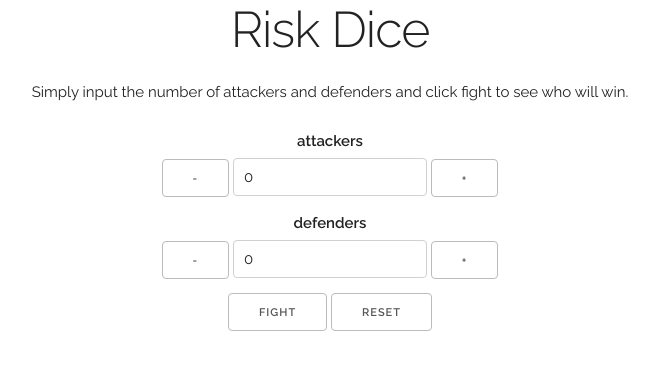
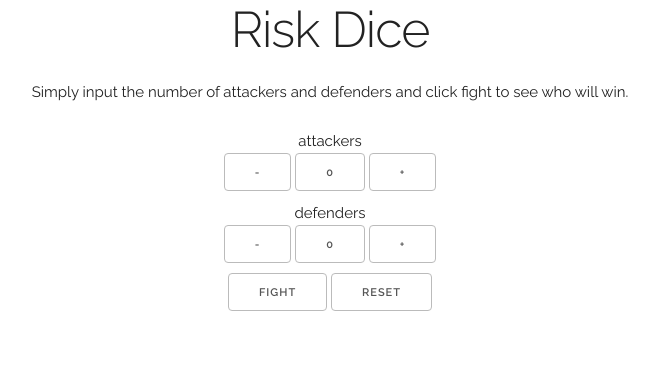
Before and after one commit to jis3r/risk-dice, a Svelte app: page / in a window 1280 px wide. Shown: the top 370 px of the page, without its empty margins (310-969 px from the left). Built offline with nearby package versions, Linux system fonts and the light colour scheme.

Commit message:
fix: styling and structure of defenders/attackers

```diff
--- a/src/App.svelte
+++ b/src/App.svelte
@@ -122,21 +122,31 @@
 				<p class="centered">Simply input the number of attackers and defenders and click fight to see who will win.</p>
 			</div>
 		</div>
+
+		<div class="row">
+			<div class="twelve columns">
+				<div class="centered">attackers</div>
+			</div>
+		</div>
 		<div class="row">
 			<div class="twelve columns">
 				<div class="centered">
-					<label for="attackers">attackers</label>
 					<button class="button" on:click={reductAtt}>-</button>
-					<input type="number" name="attackers" id="attackers" min="0" bind:value={attackers}>
+					<button class="button" id="attackers" disabled>{attackers}</button>
 					<button class="button" on:click={addAtt}>+</button>
-
 				</div>
 			</div>
+		</div>
+		<div class="row">
+			<div class="twelve columns">
+				<div class="centered">defenders</div>
+			</div>
+		</div>
+		<div class="row">
 			<div class="twelve columns">
 				<div class="centered">
-					<label for="attackers">defenders</label>
 					<button class="button" on:click={reductDef}>-</button>
-					<input type="number" name="defenders" id="attackers" min="0" bind:value={defenders}>
+					<button class="button" id="defenders" disabled>{defenders}</button>
 					<button class="button" on:click={addDef}>+</button>
 				</div>
 			</div>
```
